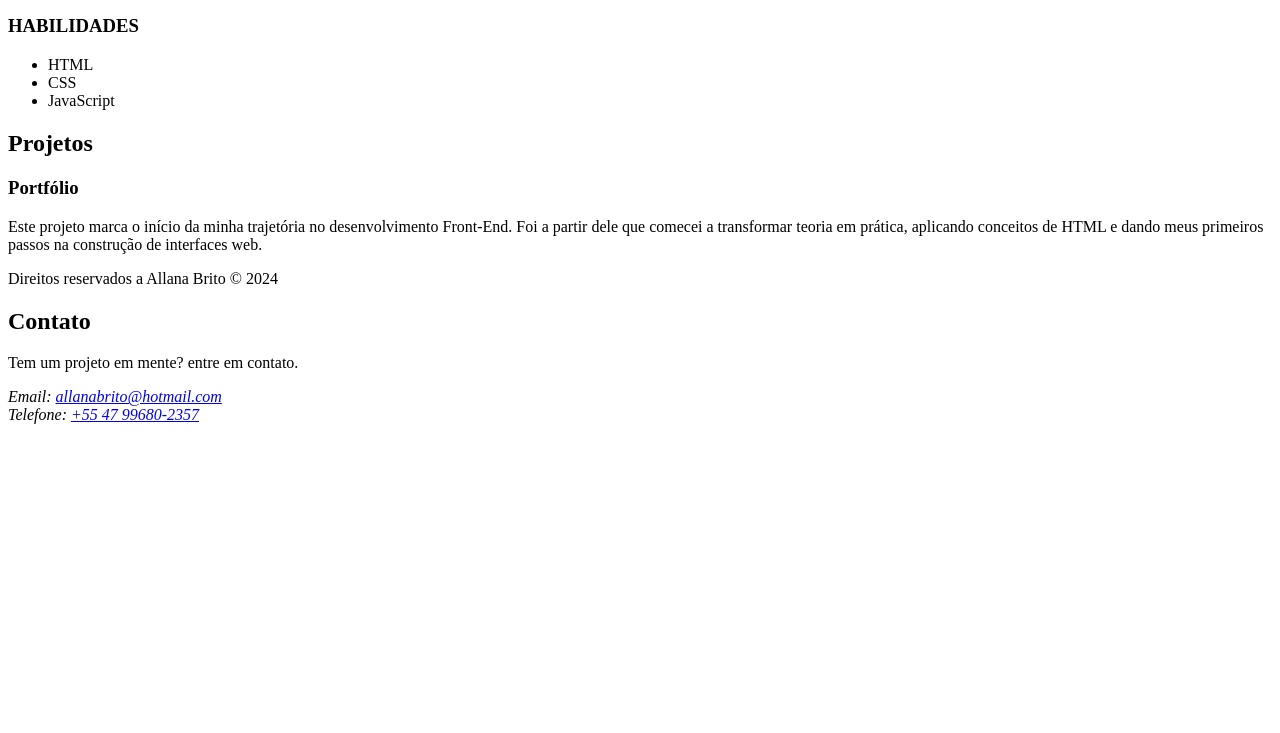
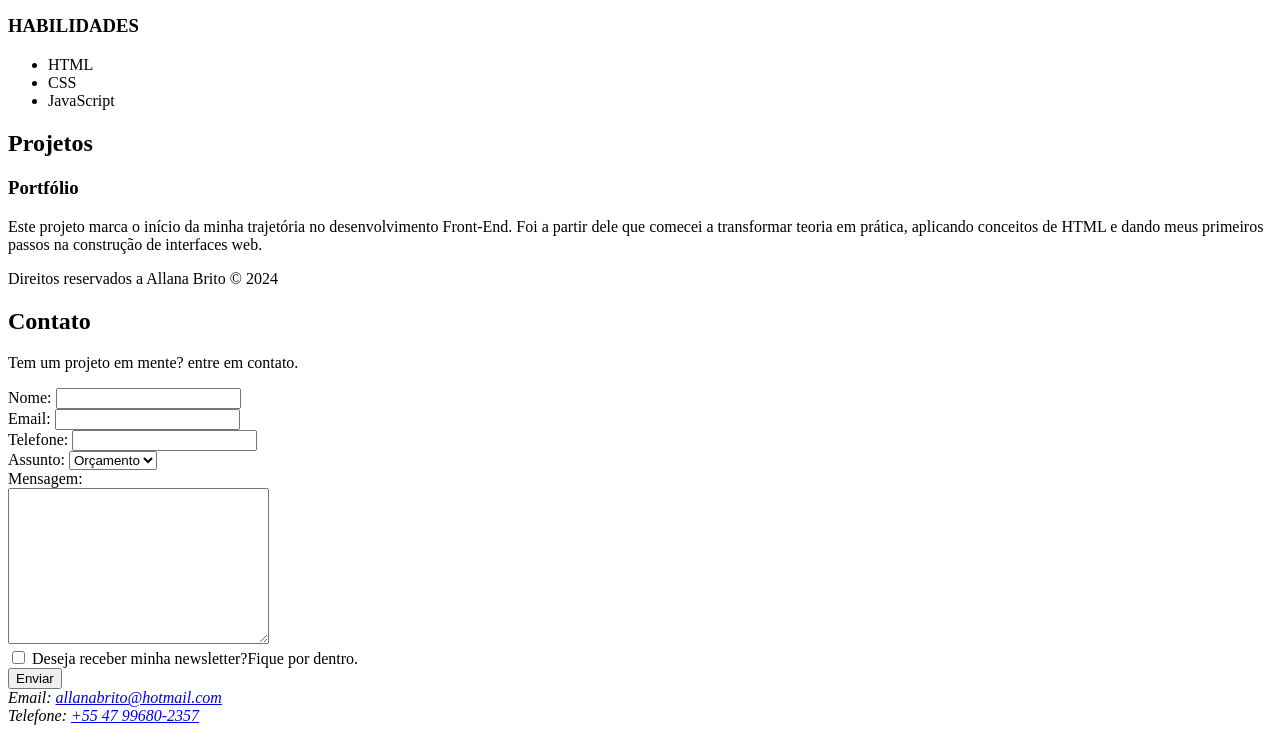
Before and after one commit to allanabrito/site, a plain HTML site: page index.html in a window 1280 px wide. Shown: the part 310-1043 px from the top of the page. Before the commit the page ends 800 px from the top, so only its background shows below. Drawn offline with Linux system fonts and the light colour scheme.

Commit message:
adicionei formulário de contato com campos para nome, email, telefone e mensagem

```diff
--- a/index.html
+++ b/index.html
@@ -66,6 +66,34 @@
             <section id="contato">
                 <h2> Contato </h2>
                 <p> Tem um projeto em mente? entre em contato. </p>
+
+                <form action="">
+
+                        <label for="nome"> Nome: </label>
+                        <input type="text" id="nome" name="nome" required>  <br>
+
+                        <label for="email"> Email: </label>
+                        <input type="email" id="email" name="email" required><br>
+
+                        <label for="telefone"> Telefone: </label>
+                        <input type="text" id="telefone" name="telefone"> <br>
+
+                        <label for="assunto"> Assunto: </label>
+                        <select id="assunto" name="assunto">
+                            <option value="orçamento"> Orçamento </option>
+                            <option value="duvida"> Dúvida </option>
+                            <option value="outro"> Outro </option>
+                        </select> <br>
+
+                        <label for="mensagem"> Mensagem: </label> <br>
+                        <textarea id="mensagem" name="mensagem" rows="10" cols="30"></textarea> <br>
+
+                        <input type="checkbox" id="inscricao" name="inscricao">
+                        <label for="inscricao"> Deseja receber minha newsletter?Fique por dentro. </label> <br>
+
+                        <input type="submit" value="Enviar">
+                </form>
+
                 <address>
                      Email: <a  href="mailto:allanabrito@hotmail.com">allanabrito@hotmail.com</a> <br>
                      Telefone: <a href="tel:+5547996802357">+55 47 99680-2357</a>
```
